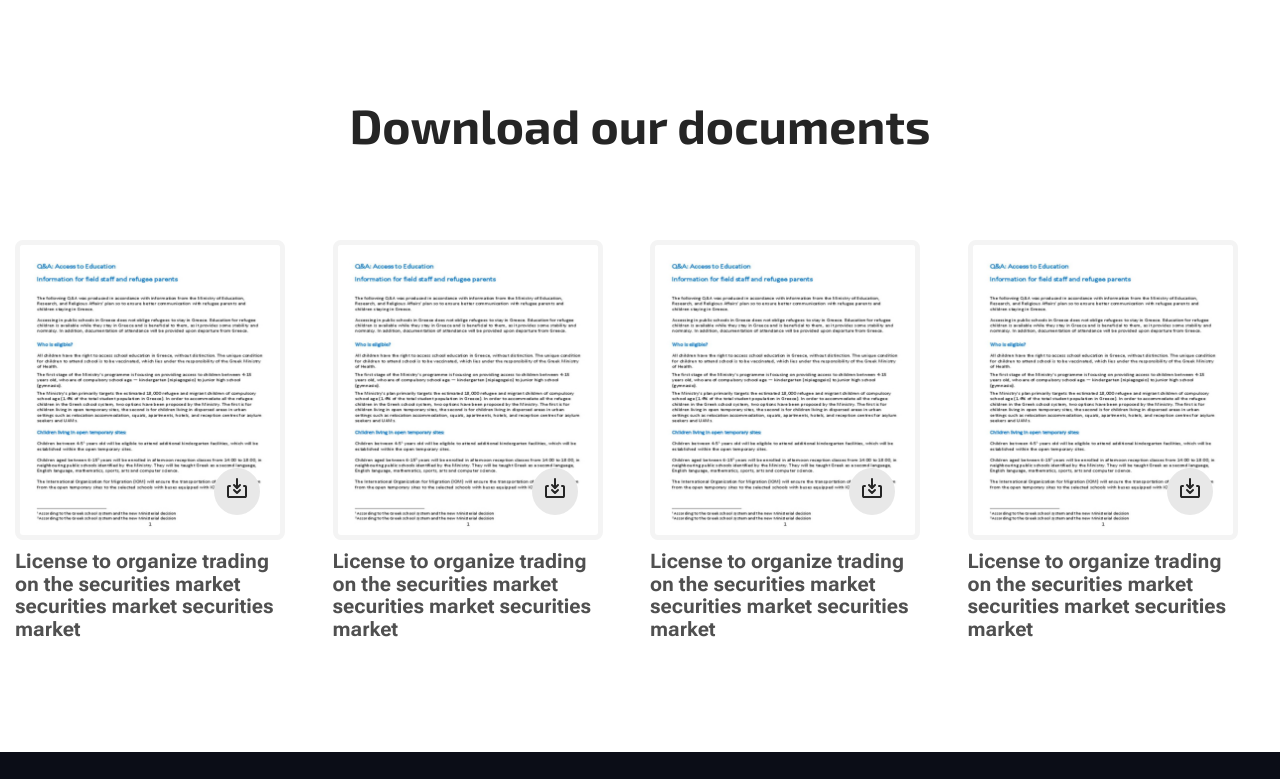
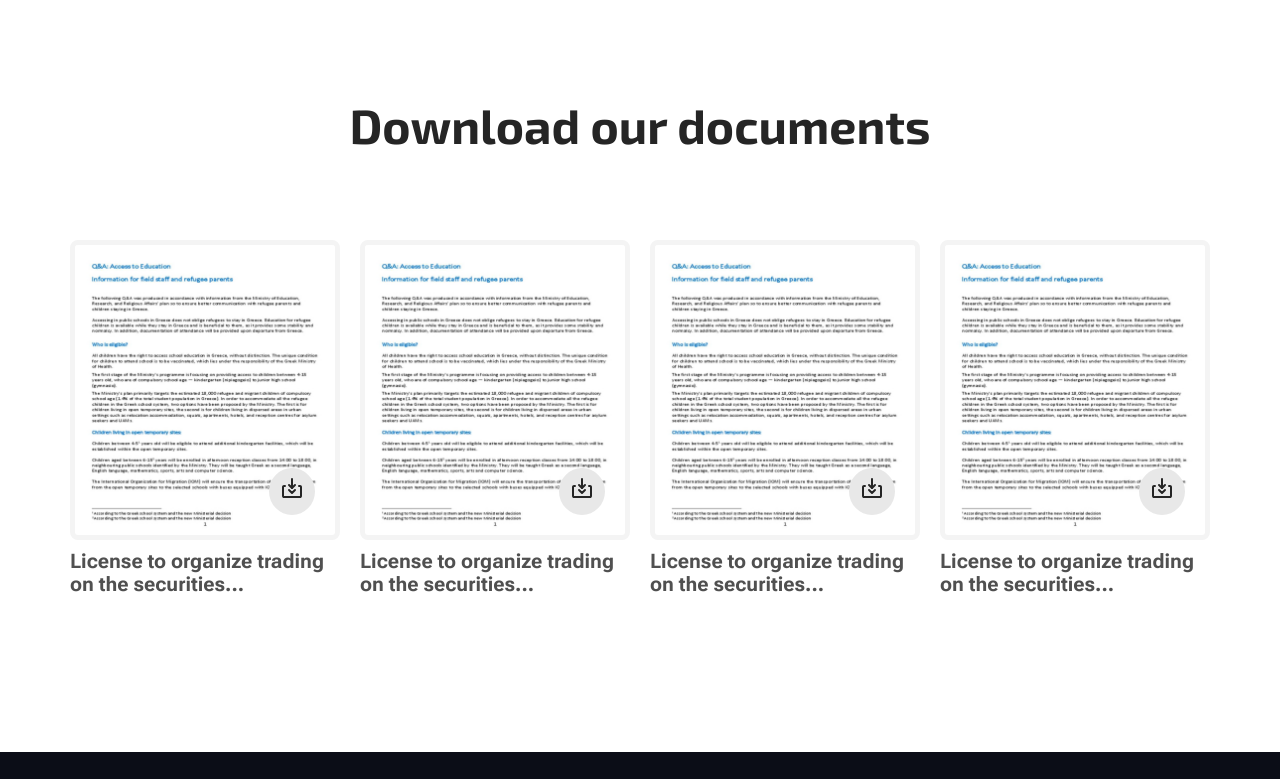
Before and after one commit to HydroOx1d/ev-main-redesign, a website with bundled scripts: page index.html in a window 1280 px wide. Shown: the part 1047-1826 px from the top of the page. Built offline with nearby package versions, Linux system fonts and the light colour scheme.

Commit message:
update: documents has been updated

```diff
--- a/css/media.css
+++ b/css/media.css
@@ -20,6 +20,10 @@
 
     .project__title {
         font-size: 36px;
+    }
+
+    .goto-document {
+        height: auto;
     }
 
     .document__content {
@@ -79,16 +83,18 @@
         from {
             left: -100%;
         }
+
         to {
             left: 0;
         }
     }
+
     .nav__list {
         display: inline-flex;
         flex-direction: column;
     }
 
-    .nav__list > *:not(:last-child) {
+    .nav__list>*:not(:last-child) {
         margin: 0px 0px 20px 0px;
     }
 
--- a/css/style.css
+++ b/css/style.css
@@ -363,6 +363,10 @@ body {
     margin-bottom: 105px;
 }
 
+.document__container {
+    max-width: 1140px;
+}
+
 .document__title {
     font-family: 'Exo 2';
     font-weight: 700;
@@ -427,6 +431,19 @@ body {
     color: #505050;
 }
 
+.document__col-title._is-hovered {
+    animation: colTitleIsHovered 300ms ease-in-out;
+}
+
+@keyframes colTitleIsHovered {
+    from {
+        opacity: 0;
+    }
+
+    to {
+        opacity: 1;
+    }
+}
 /* FOOTER ---------------------------------------------------------------------------> */
 
 .footer {
--- a/index.html
+++ b/index.html
@@ -180,7 +180,7 @@
           <div class="document__col">
             <div class="document__col-iblock">
               <img src="./img/documents-img/doc-img.jpg" alt="" class="document__col-img">
-              <button class="document__col-button">
+              <a href="#" download class="document__col-button">
                 <svg class="document__col-icon" width="24" height="24" viewBox="0 0 24 24" fill="none" xmlns="http://www.w3.org/2000/svg">
                   <path
                     d="M19 10H20C20.2652 10 20.5196 10.1054 20.7071 10.2929C20.8946 10.4804 21 10.7348 21 11V20C21 20.2652 20.8946 20.5196 20.7071 20.7071C20.5196 20.8946 20.2652 21 20 21H4C3.73478 21 3.48043 20.8946 3.29289 20.7071C3.10536 20.5196 3 20.2652 3 20V11C3 10.7348 3.10536 10.4804 3.29289 10.2929C3.48043 10.1054 3.73478 10 4 10H5"
@@ -191,7 +191,7 @@
                         stroke-linejoin="round"/>
                   <path d="M12 12V3" stroke="current" stroke-width="2" stroke-linecap="round" stroke-linejoin="round"/>
                 </svg>
-              </button>
+              </a>
             </div>
             <h2 class="document__col-title">License to organize trading on the securities market securities market securities market</h2>
           </div>
--- a/js/script.js
+++ b/js/script.js
@@ -1,7 +1,7 @@
-import {changeLanguage} from "./modules/changeLanguage.js";
-import {visibilityProjectData} from "./modules/visibilityProjectData.js";
-import {imageModal} from "./modules/imagesModal.js";
-import {documentsData} from "./modules/documentsData.js";
+import { changeLanguage } from "./modules/changeLanguage.js";
+import { visibilityProjectData } from "./modules/visibilityProjectData.js";
+import { imageModal } from "./modules/imagesModal.js";
+import { documentsData } from "./modules/documentsData.js";
 
 let globalLanguageState;
 let inititalProjectData;
@@ -164,11 +164,58 @@ if (footerColumns) {
 }
 
 // Documents
+function sliceText(str) {
+  if (typeof str !== 'string') {
+    throw new Error('Not string')
+  }
+  const maxLength = 40;
+  const resultString = [];
+  const sliceParamString = str.split(" ");
+  let i = 0;
+
+  while (true) {
+    if (i === sliceParamString.length - 1) break;
+    resultString.push(sliceParamString[i]);
+    if (resultString.join(" ").length >= maxLength) {
+      return resultString.join(" ") + "...";
+    }
+    i++;
+  }
+
+  return str;
+}
+
+const cols = document.querySelectorAll('.document__col');
+const colTitles = document.querySelectorAll(".document__col-title");
+
+const cache = new Map();
+
+cols.forEach((col, i) => {
+
+
+  if (!cache.has(i)) {
+    cache.set(i, colTitles[i].innerHTML);
+  }
+
+  col.addEventListener('mouseenter', () => {
+    colTitles[i].innerHTML = cache.get(i);
+    colTitles[i].classList.add('_is-hovered')
+  })
+
+  col.addEventListener('mouseleave', () => {
+    colTitles[i].innerHTML = sliceText(cache.get(i));
+    colTitles[i].classList.remove('_is-hovered')
+  })
+
+
+  colTitles[i].innerHTML = sliceText(colTitles[i].innerHTML);
+
+})
 
 function renderDocuments(lang) {
-  const documentsList = document.querySelector(".documents__list");
+  const documentsList = document?.querySelector(".documents__list");
 
-  if (documentsList.children.length > 0) {
+  if (documentsList?.children.length > 0) {
     documentsList.innerHTML = "";
   }
 
```
